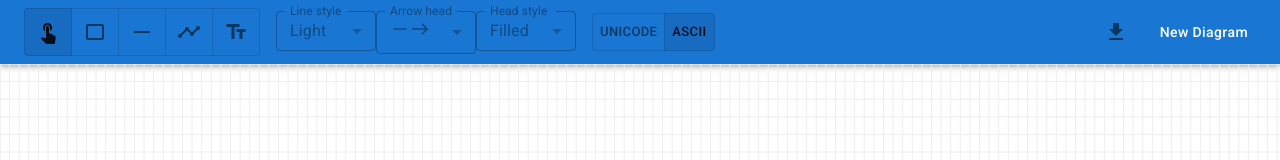
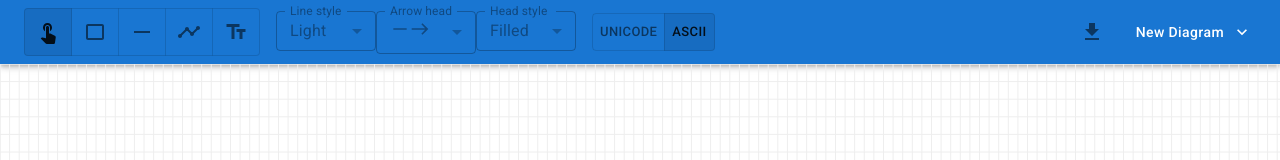
Before and after one commit to hhourani27/asciip, a React (Create React App) app: page / in a window 1280 px wide. Shown: the top 160 px of the page. Built offline with nearby package versions, Linux system fonts and the light colour scheme.

Commit message:
Add caret to diagrams button

```diff
--- a/src/components/toolbar/ToolbarDiagrams.tsx
+++ b/src/components/toolbar/ToolbarDiagrams.tsx
@@ -17,6 +17,7 @@ import { appActions, appSelectors } from "../../store/appSlice";
 import { useState } from "react";
 import SchemaIcon from "@mui/icons-material/Schema";
 import AddBoxOutlinedIcon from "@mui/icons-material/AddBoxOutlined";
+import ExpandMoreIcon from "@mui/icons-material/ExpandMore";
 
 export function ToolbarDiagrams(): JSX.Element {
   const dispatch = useAppDispatch();
@@ -65,6 +66,7 @@ export function ToolbarDiagrams(): JSX.Element {
         color="inherit"
         sx={{ textTransform: "capitalize" }}
         onClick={handleClick}
+        endIcon={<ExpandMoreIcon />}
       >
         {activeDiagram.name}
       </Button>
```
